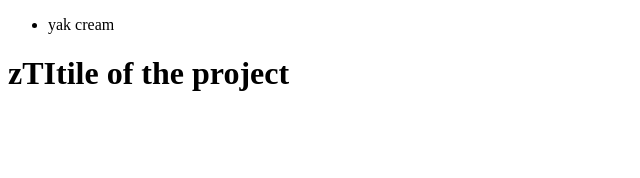
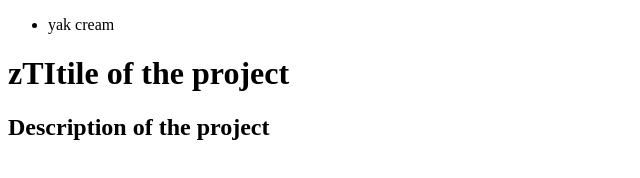
Before and after one commit to yaswanth-313/git-practice, a plain HTML site: page index.html in a window 1280 px wide. Shown: the whole page, without its empty margins (0-640 px from the left). Drawn offline with Linux system fonts and the light colour scheme.

Commit message:
indes is just

```diff
--- a/index.html
+++ b/index.html
@@ -12,6 +12,7 @@
     </ul>
 
     <h1>zTItile of the project</h1>
+    <h2>Description of the project</h2>
 
 </body>
 </html>
```
